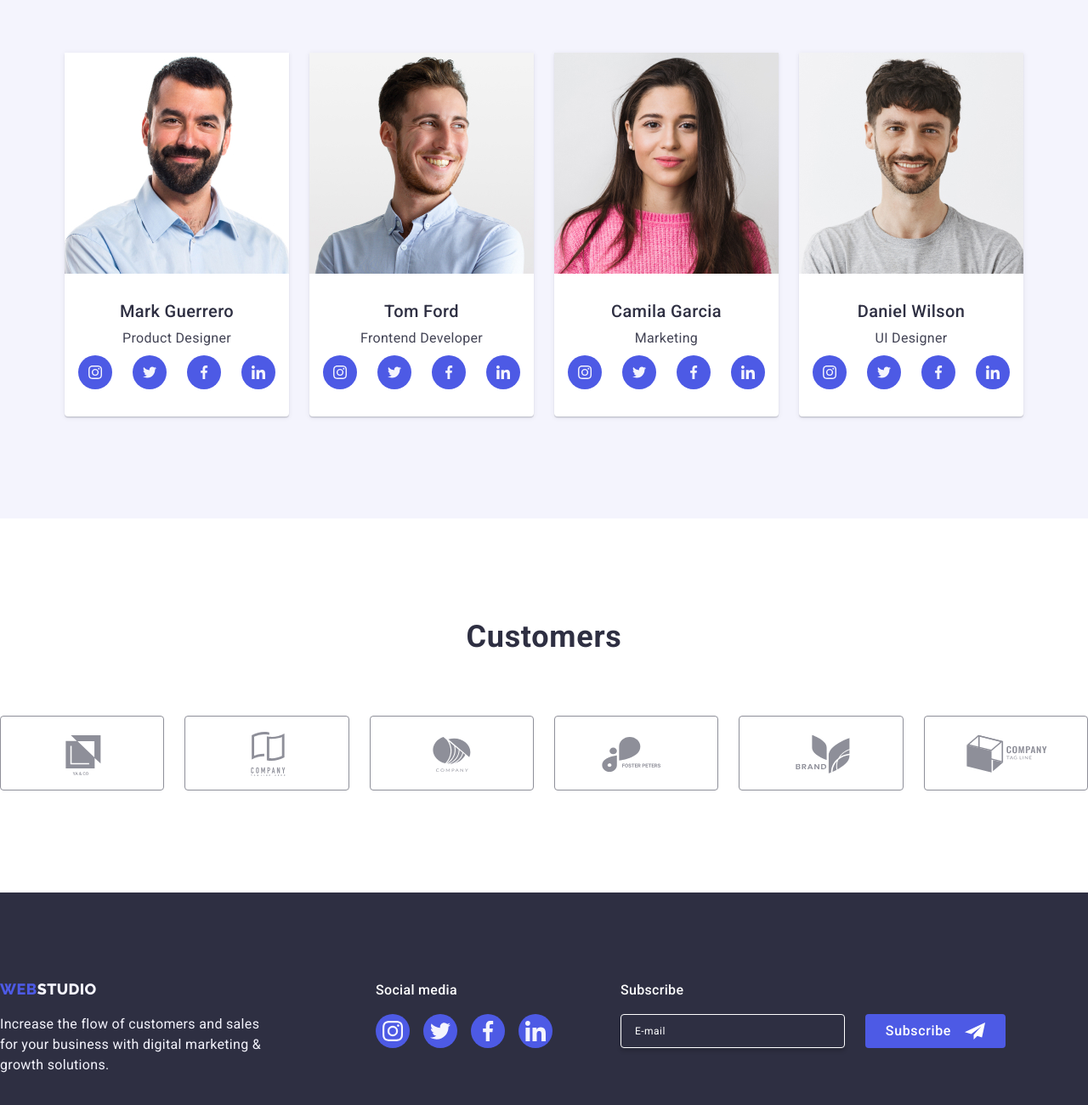
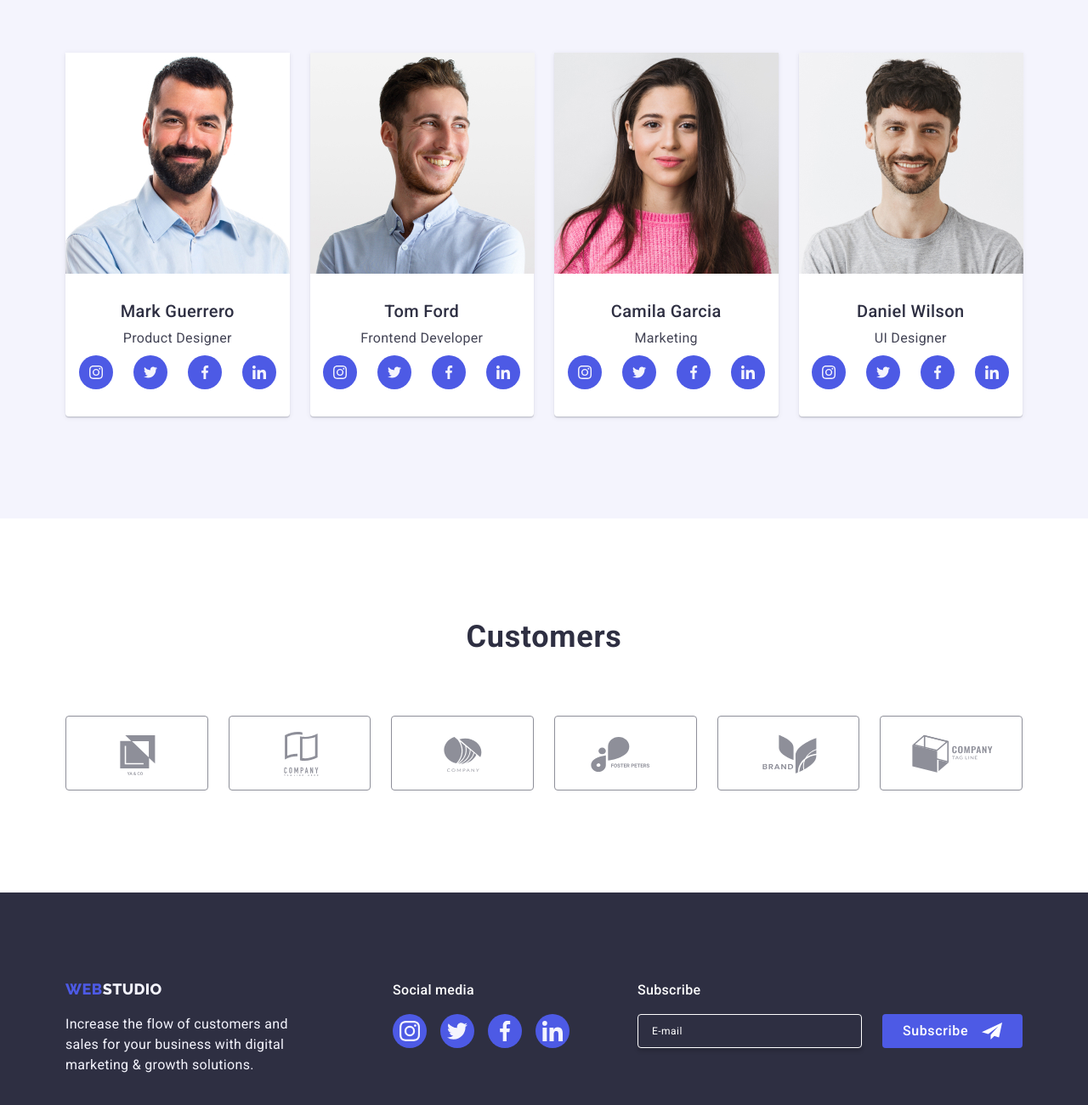
Before and after one commit to Machokar/goit-markup-hw-06, a plain HTML site: page index.html in a window 1280 px wide. Shown: the part 1839-3139 px from the top of the page at 85% size. Drawn offline with nearby package versions, Linux system fonts and the light colour scheme.

Commit message:
Update index.html

```diff
--- a/index.html
+++ b/index.html
@@ -179,7 +179,7 @@
         </div>
       </section>
       <section class="main-background-second">
-        <div class="ror">
+        <div class="ror container">
           <h2 class="main-photos">Our Team</h2>
           <ul class="list box-four">
             <li class="list backround">
@@ -358,7 +358,7 @@
         </div>
       </section>
       <section class="last-sec">
-        <div class="ror">
+        <div class="ror container">
           <h2 class="main-photos">Customers</h2>
           <ul class="icon-post">
             <li class="customer-bord">
@@ -408,7 +408,7 @@
       </section>
     </main>
     <footer class="footer-background footer">
-      <div class="ror topon">
+      <div class="ror container topon">
         <div class="mom-div dop">
           <a href="./index.html" class="foot-name link dop">
             Web<span class="header-name-footer list">Studio</span></a
```
